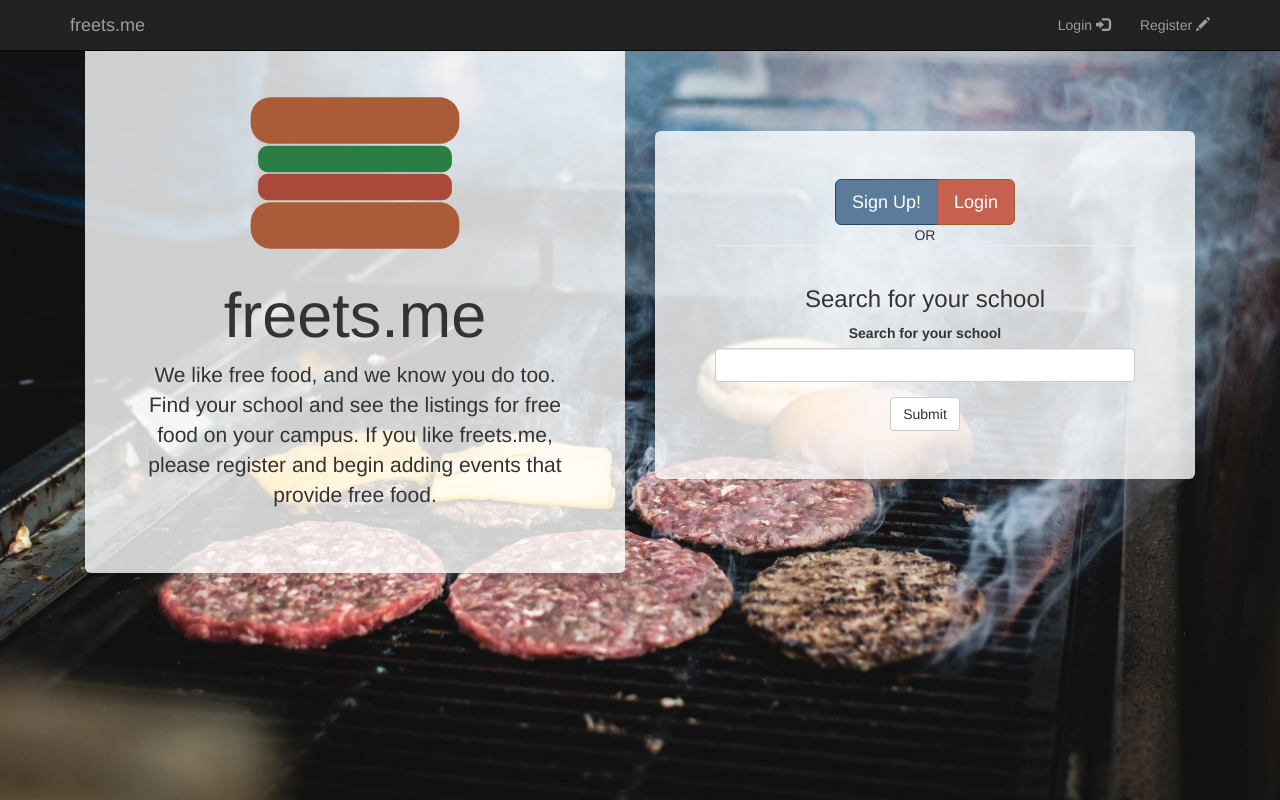
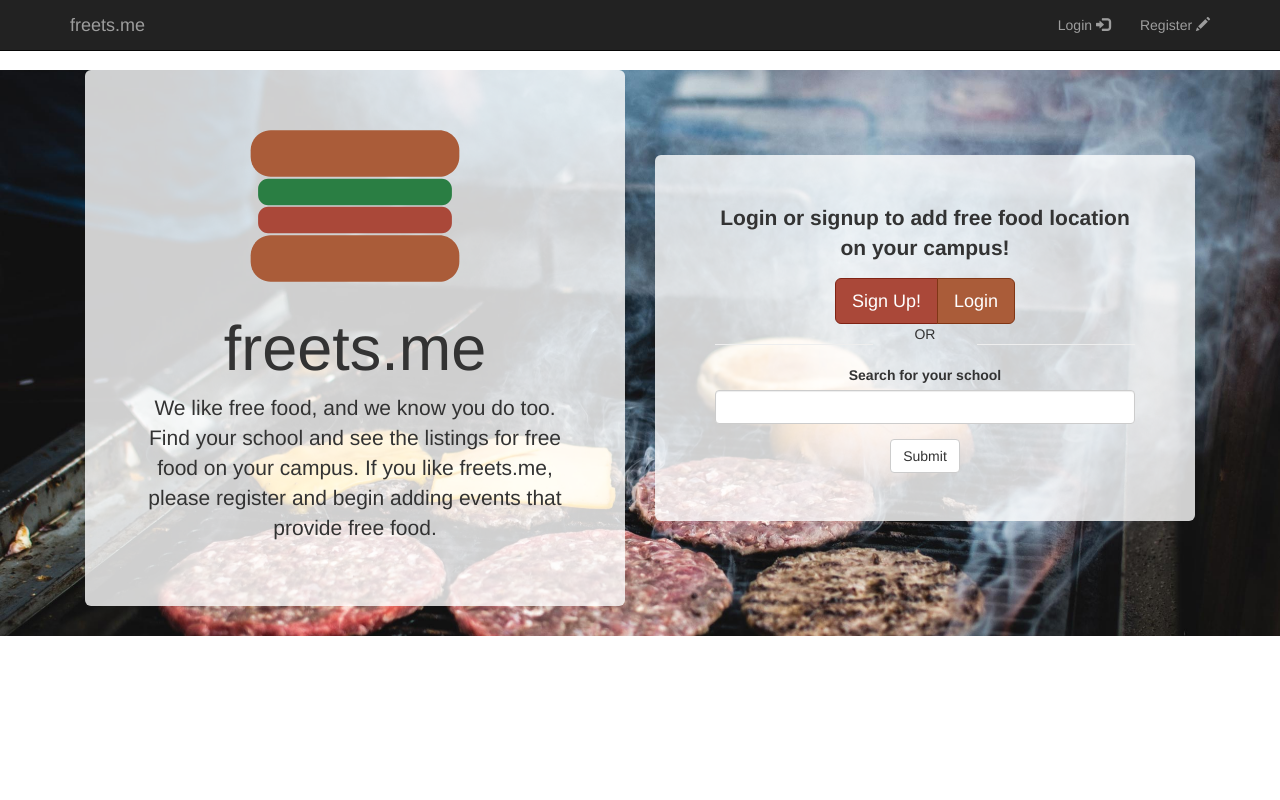
Before and after one commit to foodsnag/foodsnag-web, a Flask app: page / in a window 1280 px wide. Run offline with Flask 2, Linux system fonts and the light colour scheme; some libraries are stand-ins or nearby versions.

Commit message:
Cleaned up css

```diff
--- a/app/main/forms.py
+++ b/app/main/forms.py
@@ -13,8 +13,6 @@ def get_loc_by_id(id):
   return loc
 
 class EditProfileForm(Form):
-  text_updates = BooleanField('Send notifications through text')
-  phone = StringField('Phone Number (To recieve event notifications)')
   location = AutocompleteField('School',
         url='auth.autocomplete',
         get_label='name',
@@ -22,10 +20,6 @@ class EditProfileForm(Form):
         validators=[Required()]
     )
   submit = SubmitField('Submit')
-
-  def validate_phone(self, field):
-    if field.data != '' and User.query.filter_by(phone=num).first():
-      raise ValidationError('That number is already in use.')
 
 class MakeEventForm(Form):
   name = StringField('What is the event?', validators=[Required()])
--- a/app/main/views.py
+++ b/app/main/views.py
@@ -40,16 +40,10 @@ def user(username):
 def edit_profile():
   form = EditProfileForm()
   if form.validate_on_submit():
-    num = form.phone.data.replace(' ', '')
-    if( num != ''):
-      current_user.phone = num
-    current_user.text_updates = form.text_updates.data
     current_user.location = form.location.data
     db.session.add(current_user)
     flash('Your profile has been updated.')
     return redirect(url_for('.user', username=current_user.username))
-  form.phone.data = current_user.phone
-  form.text_updates.data = current_user.text_updates
   form.location = current_user.location
   return render_template('edit_profile.html', form=form)
 
--- a/app/static/css/main.css
+++ b/app/static/css/main.css
@@ -1,6 +1,5 @@
-html, body {
-  height: 100%;
-  background: #327D71;
+body {
+  padding-top: 70px;
 }
 
 .jumbotron {
@@ -14,7 +13,6 @@ html, body {
 }
 
 #content {
-  padding-top:40px;
   float: none;
   margin: 0 auto;
   background-color: #FFF;
@@ -23,23 +21,6 @@ html, body {
 
 #float-box {
   padding-top: 90px;
-}
-
-#sp1, #sp2, #sp3 {
-  margin: 0;
-  padding: 15px;
-}
-
-#sp1 {
-  background-color: #327D71;
-}
-
-#sp2 {
-  background-color: #C67F4F;
-}
-
-#sp3 {
-  background-color: #C6614F;
 }
 
 
@@ -61,7 +42,6 @@ html, body {
 .full {
   background: url('../images/home-scroll/home03.jpg') no-repeat center center fixed;
   height: 100%;
-  vertical-align: middle;
   -webkit-background-size: cover;
   -moz-background-size: cover;
   -o-background-size: cover;
@@ -69,13 +49,13 @@ html, body {
 }
 
 .btn-primary {
-  background-color: #5A7C9A;
-  border-color: #214769;
+  background-color: #AA4839;
+  border-color: #802415;
 }
 
 .btn-primary:hover, .btn-primary:active {
-  background-color: #214769;
-  border-color: #214769;
+  background-color: #802415;
+  border-color: #802415;
 }
 
 .btn-danger {
@@ -89,13 +69,13 @@ html, body {
 }
 
 .btn-success {
-  background-color: #C6614F;
-  border-color: #A25B2B;
+  background-color: #AA5C39;
+  border-color: #803615;
 }
 
 .btn-success:hover, .btn-success:active {
-  background-color: #A23D2B;
-  border-color: #A25B2B;
+  background-color: #803615;
+  border-color: #803615;
 }
 
 .btn-success.disabled,
--- a/app/templates/404.html
+++ b/app/templates/404.html
@@ -3,7 +3,7 @@
 {% block title %}Flasky - Page Not Found{% endblock %}
 
 {% block page_content %}
-<div class="page-header">
+<div class="page-header text-center">
     <h1>404 - Not Found</h1>
 </div>
 <img class="center-block" alt="404 - Berger" src="{{ url_for('static', filename='images/404/404.svg') }}">
--- a/app/templates/auth/login.html
+++ b/app/templates/auth/login.html
@@ -5,7 +5,6 @@
 
 {% block content %}
 
-<div id="float-box" class="container">
 <div class="col-md-6 col-md-offset-3">
   <div class="panel">
     <div class="panel-heading">
@@ -16,6 +15,5 @@
     </div>
   </div>
 </div>
-</div>
 
 {% endblock %}
--- a/app/templates/index.html
+++ b/app/templates/index.html
@@ -22,10 +22,8 @@
   <div class="full">
     <div id="full-cont" class="container vertical-center">
 
-      <!-- Register/Sign in -->
       <div class="col-md-6">
         <div class="jumbotron text-center">
-
           <img alt="Brand" src="{{ url_for('static', filename='images/logos/square.svg') }}">
           <h1>freets.me</h1>
           <p>We like free food, and we know you do too. Find your school and see the
@@ -36,17 +34,15 @@
 
       <div class="col-md-6">
         <div class="jumbotron text-center">
-
+          <p><b>Login or signup to add free food location on your campus!</b></p>
           <div class="btn-group btn-group-lg" role="group">
-          <!-- Register modal -->
             <a class="btn btn-primary btn-lg" href="{{ url_for('auth.register') }}">
               Sign Up!
             </a>
-          <!-- Login modal -->
             <a class="btn btn-success btn-lg" href="{{ url_for('auth.login') }}">
               Login
             </a>
-        </div> <!-- / button group -->
+          </div>
 
           <div class="row">
           <div class="col-xs-5"><hr></div>
@@ -54,7 +50,6 @@
           <div class="col-xs-5"><hr></div>
           </div>
 
-        <h3>Search for your school</h3>
           {{ wtf.quick_form(schoolSearchForm) }}
         </div>
       </div>
```
Also changed, not shown: app/templates/auth/register.html (+9 -5 lines). Lines whose indentation alone changed are shown as unchanged.
